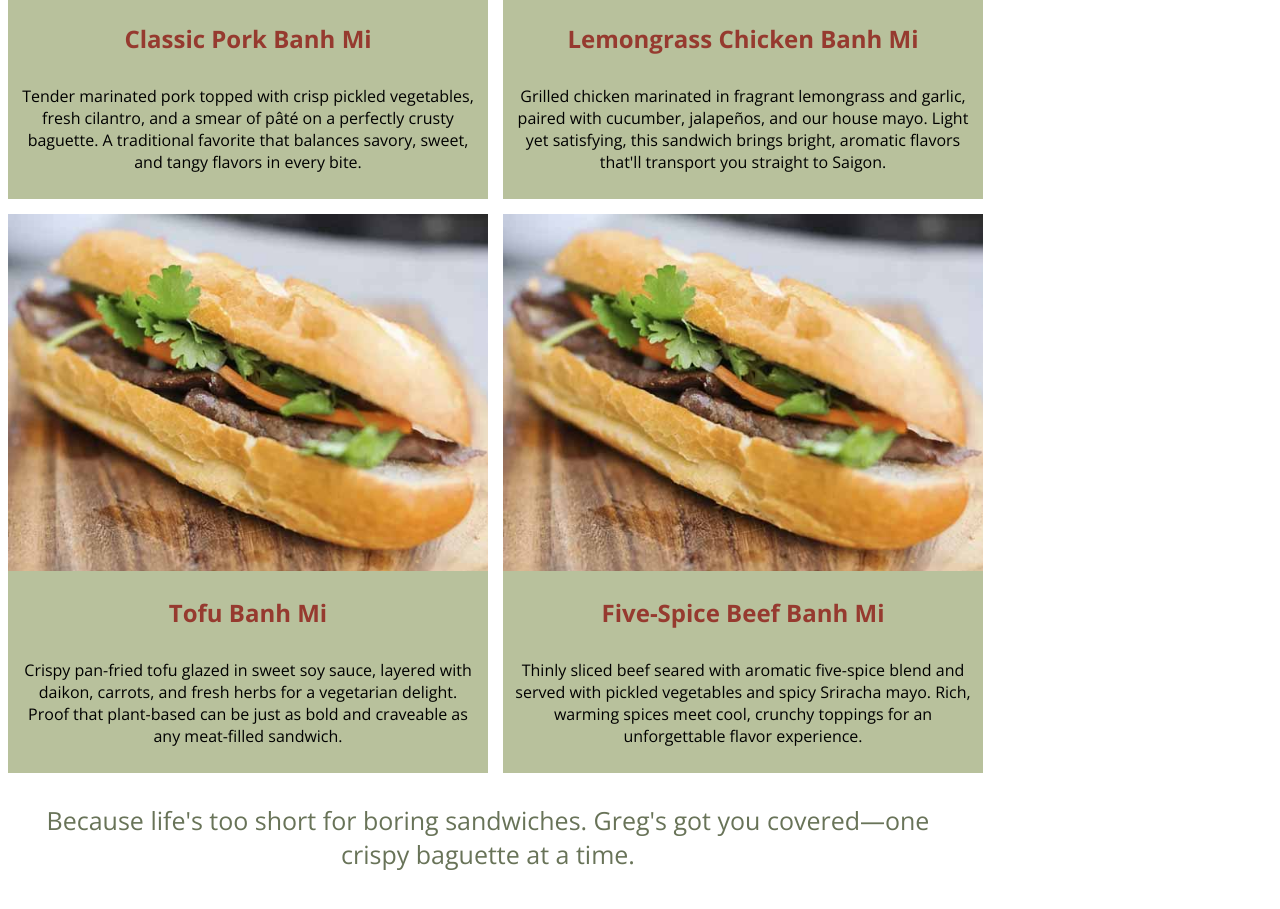
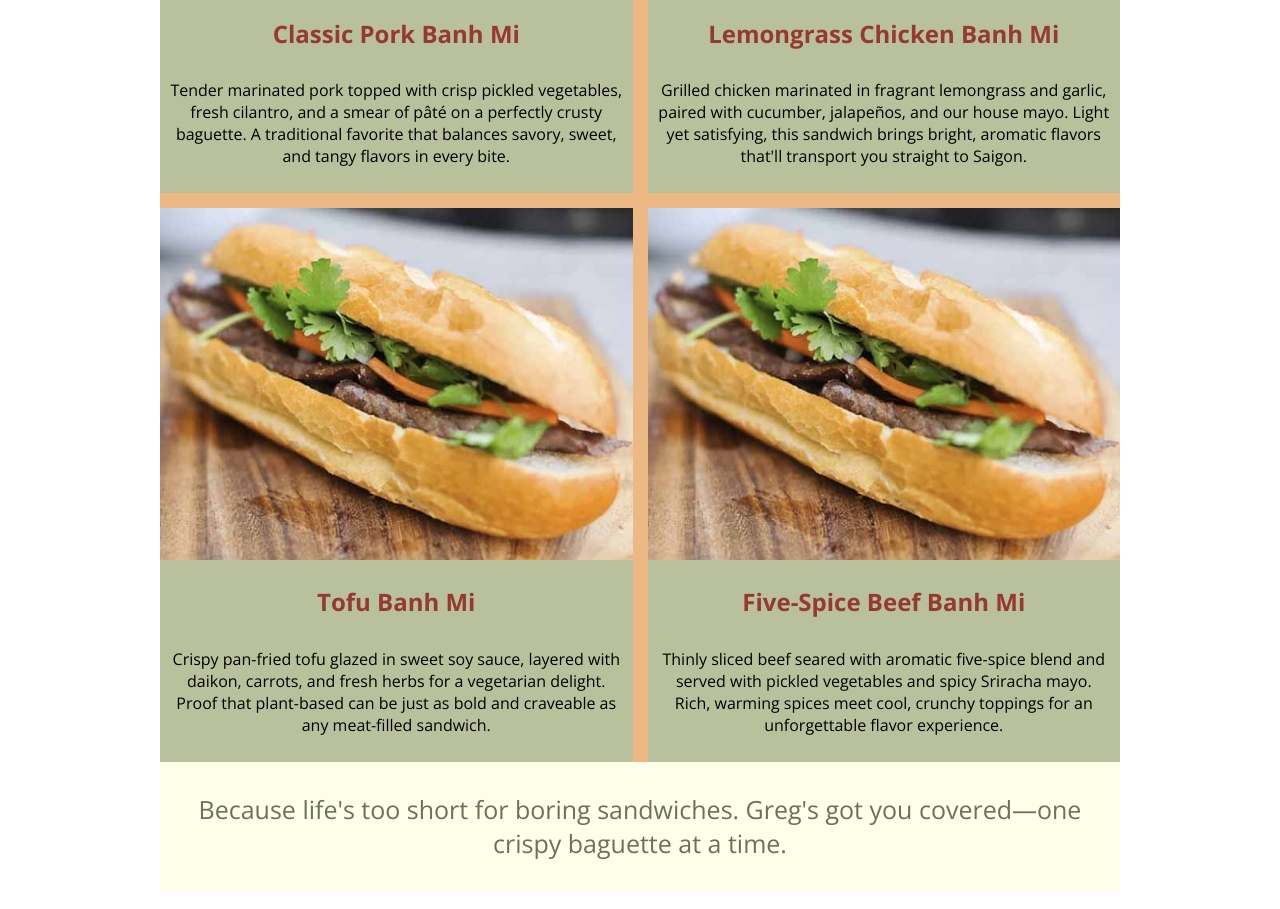
Before and after one commit to chloehajjar/ex6-layout, a plain HTML site: page index.html in a window 1280 px wide. Shown: the part 799-1708 px from the top of the page. Drawn offline with nearby package versions, Linux system fonts and the light colour scheme.

Commit message:
correct center layout

```diff
--- a/index.html
+++ b/index.html
@@ -16,6 +16,7 @@
         font-size: 16px;
         width: 960px;
         text-align: center;
+        margin: 0 auto;
       }
 
       h1 {
@@ -46,6 +47,7 @@
         font-size: 25px;
         padding: 30px;
         color: #687358;
+        background-color: #FFFEE9;
       }
 
       ul {
@@ -71,17 +73,18 @@
 
       .container {
         display: grid;
-        grid-template-columns: 50% 50%;
+        grid-template-columns: 1fr 1fr;
         gap: 15px;
         max-width: 1500px;
         margin: 0 auto;
+        background-color: #ECB984;
 
       }
 
       .grid-item {
         background-color: #B8C19C;
         min-height: 150px;
-        max-width: 1200px;
+        max-width: 960px;
 
       }
 
```
